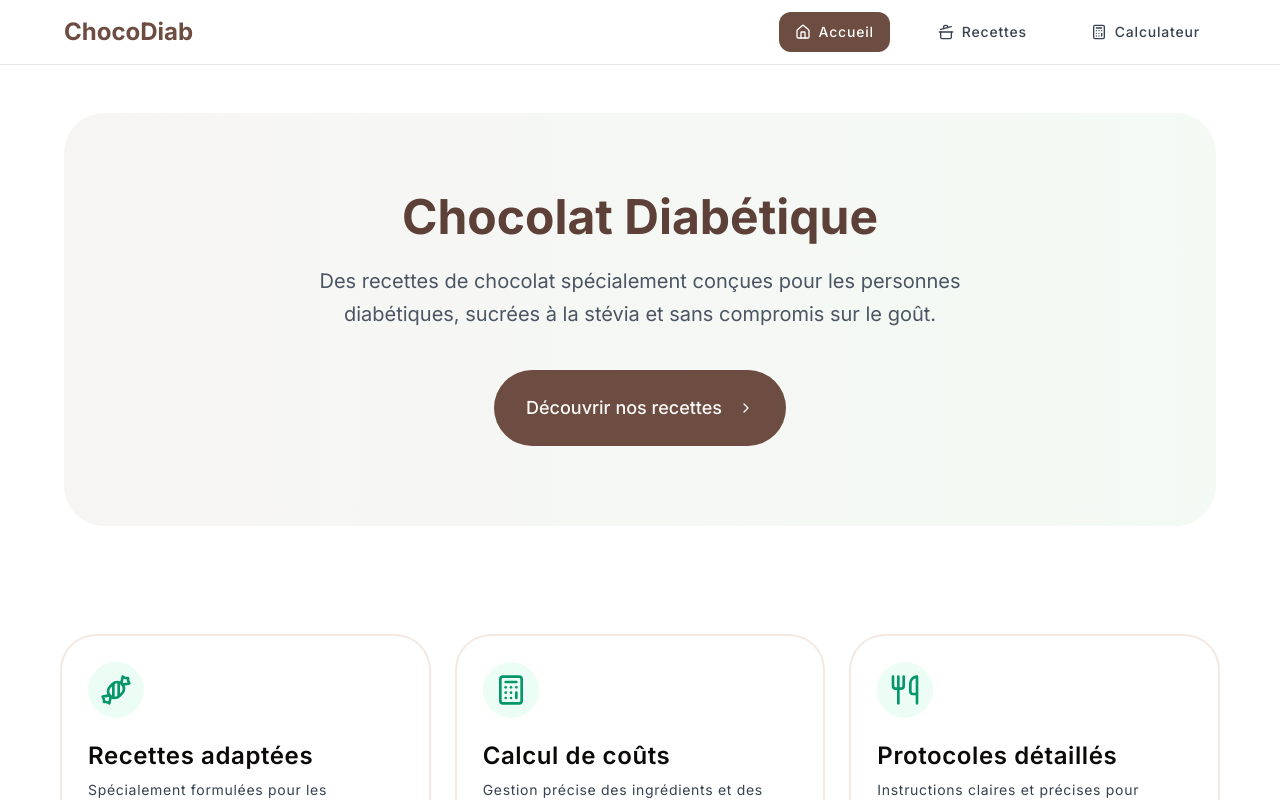
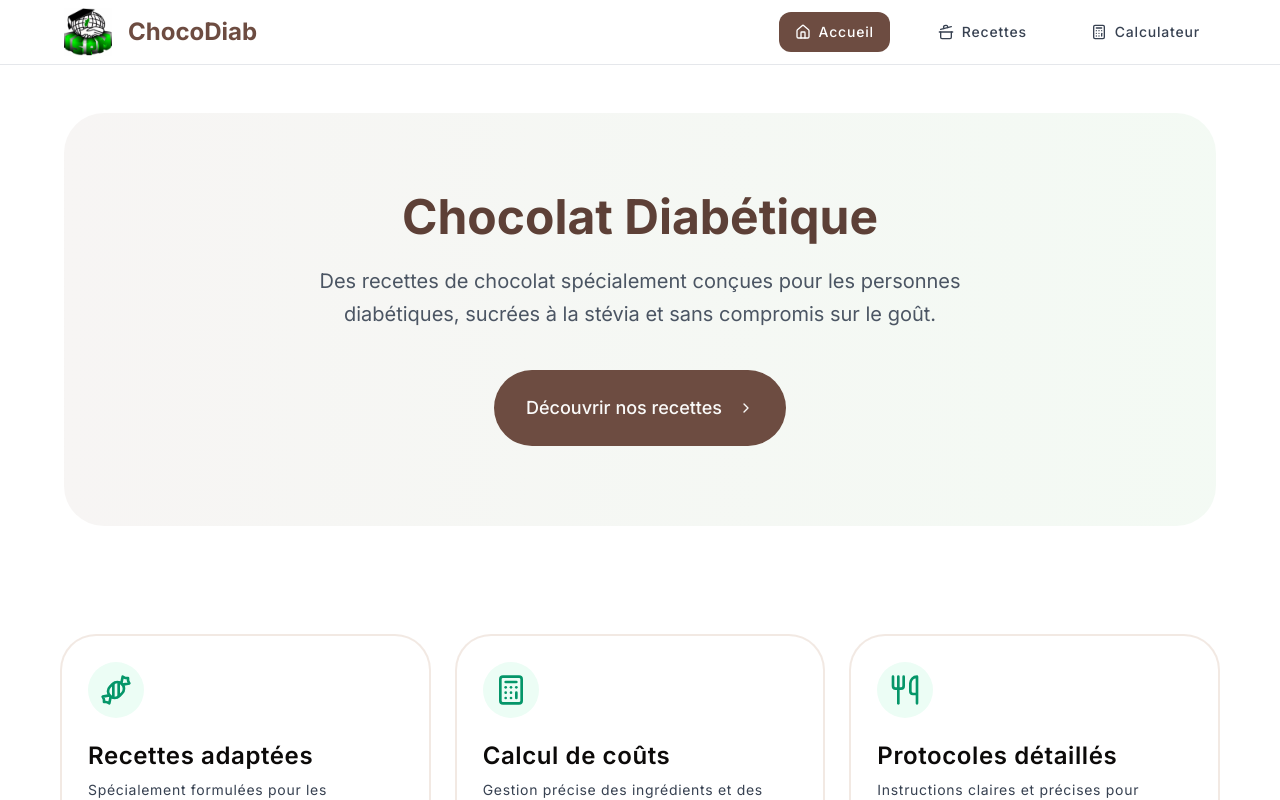
Before and after one commit to rajostelly/chocolate-app, a Next.js app: page / in a window 1280 px wide. Shown: the top 800 px of the page. Built offline with nearby package versions, Linux system fonts and the light colour scheme.

Commit message:
feat: add ispm logo

```diff
--- a/components/navbar.tsx
+++ b/components/navbar.tsx
@@ -4,6 +4,8 @@ import Link from "next/link";
 import { usePathname } from "next/navigation";
 import { Button } from "@/components/ui/button";
 import { Home, CookingPot, Calculator } from "lucide-react";
+import Image from "next/image";
+import ispm from "@/public/ispm.jpeg";
 
 export default function Navbar() {
   const pathname = usePathname();
@@ -16,7 +18,14 @@ export default function Navbar() {
     <header className="bg-white border-b border-gray-200 sticky top-0 z-10 maw-w-7xl mx-auto px-4 md:px-12">
       <div className="container mx-auto px-4">
         <div className="flex h-16 items-center justify-between">
-          <div className="flex items-center">
+          <div className="flex items-center gap-4 justify-center">
+            <Image
+              src={ispm}
+              alt="ispm logo"
+              className="h-12"
+              width={48}
+              height={48}
+            />
             <Link href="/" className="flex items-center">
               <span className="text-2xl font-bold text-chocolate-700">
                 ChocoDiab
```
Also changed, not shown: public/ispm.jpeg (added).
